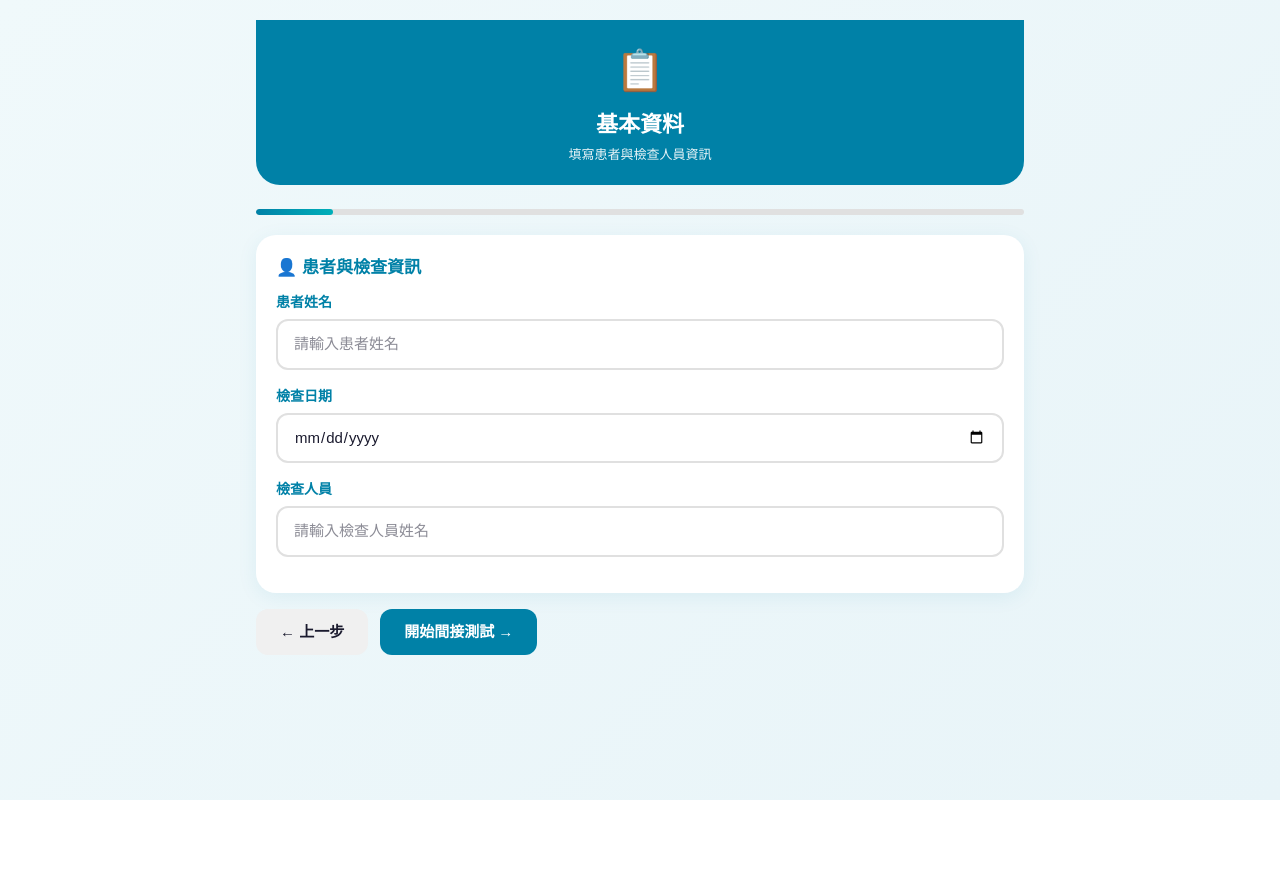
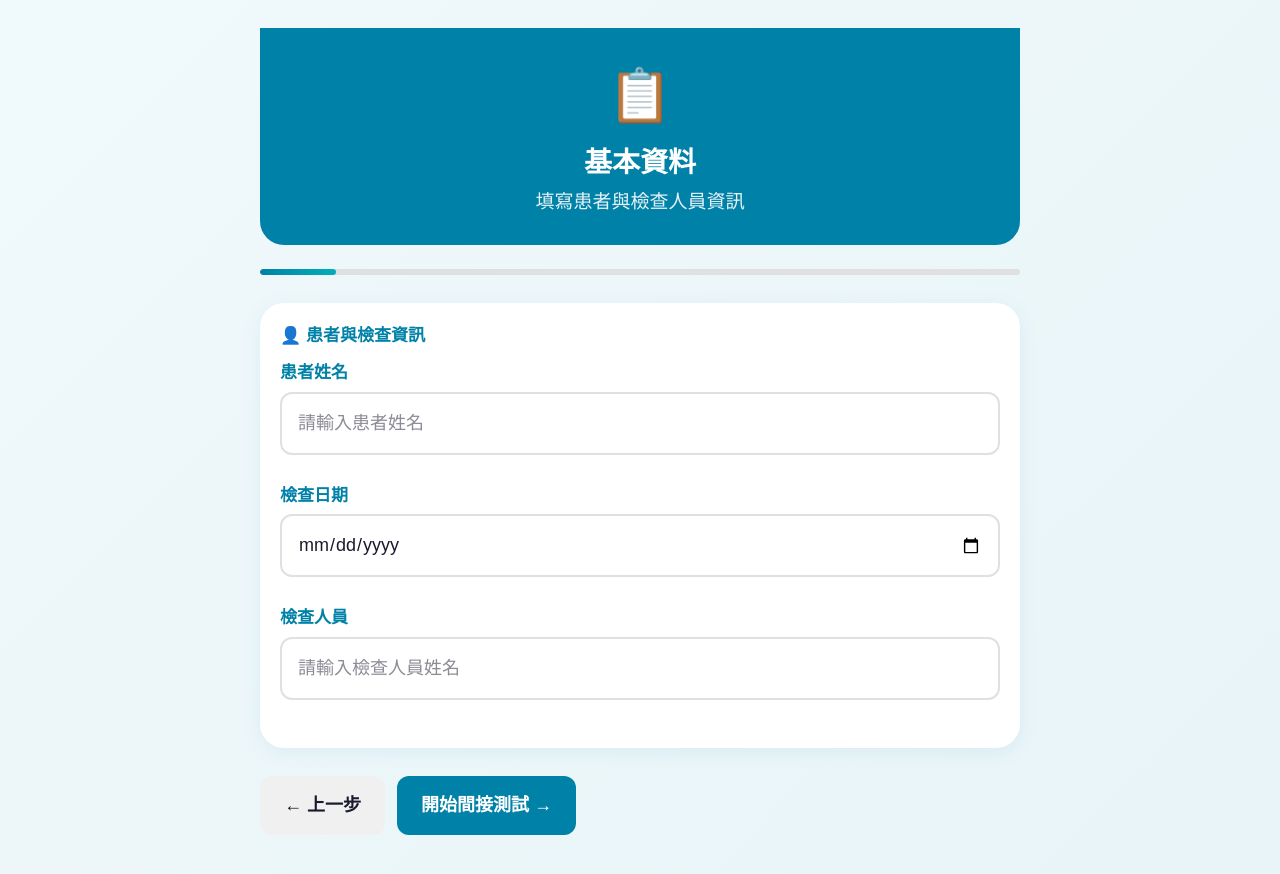
Before and after one commit to seedturtle/guss-t-app, a React (Vite) app: page /patient-info in a window 1280 px wide. Before the commit the page ends 800 px from the top, so only its background shows below. Built offline with nearby package versions, Linux system fonts and the light colour scheme.

Commit message:
fix: enlarge all font sizes for better readability

```diff
--- a/src/App.css
+++ b/src/App.css
@@ -30,33 +30,33 @@ body {
 .page {
   max-width: 800px;
   margin: 0 auto;
-  padding: 20px 16px 40px;
+  padding: 28px 20px 40px;
 }
 
 /* Header */
 .header {
   background: var(--primary);
   color: white;
-  padding: 20px 16px;
+  padding: 28px 20px;
   text-align: center;
   border-radius: 0 0 24px 24px;
   margin-bottom: 24px;
 }
 
 .header-icon {
-  font-size: 40px;
+  font-size: 52px;
   margin-bottom: 8px;
   display: block;
 }
 
 .header h1 {
-  font-size: 22px;
+  font-size: 28px;
   font-weight: 700;
   margin-bottom: 4px;
 }
 
 .header p {
-  font-size: 13px;
+  font-size: 19px;
   opacity: 0.9;
 }
 
@@ -65,7 +65,7 @@ body {
   height: 6px;
   background: #e0e0e0;
   border-radius: 3px;
-  margin-bottom: 20px;
+  margin-bottom: 28px;
   overflow: hidden;
 }
 
@@ -79,9 +79,9 @@ body {
 /* Card */
 .card {
   background: white;
-  border-radius: 20px;
+  border-radius: 24px;
   padding: 20px;
-  margin-bottom: 16px;
+  margin-bottom: 28px;
   box-shadow: 0 4px 20px rgba(0, 129, 167, 0.08);
 }
 
@@ -104,14 +104,14 @@ body {
   display: flex;
   align-items: center;
   justify-content: center;
-  font-size: 13px;
+  font-size: 19px;
   font-weight: 700;
   flex-shrink: 0;
 }
 
 /* Question */
 .question {
-  font-size: 16px;
+  font-size: 19px;
   font-weight: 600;
   color: var(--text);
   margin-bottom: 8px;
@@ -119,11 +119,11 @@ body {
 }
 
 .question-desc {
-  font-size: 12px;
+  font-size: 18px;
   color: #666;
-  margin-bottom: 16px;
-  line-height: 1.6;
-  padding: 8px 12px;
+  margin-bottom: 28px;
+  line-height: 2;
+  padding: 16px 16px;
   background: #f8f9fa;
   border-radius: 10px;
 }
@@ -145,7 +145,7 @@ body {
   background: white;
   cursor: pointer;
   transition: all 0.2s;
-  font-size: 15px;
+  font-size: 18px;
   font-weight: 500;
   text-align: left;
   width: 100%;
@@ -179,7 +179,7 @@ body {
 }
 
 .option-icon {
-  font-size: 24px;
+  font-size: 36px;
   flex-shrink: 0;
 }
 
@@ -188,7 +188,7 @@ body {
 }
 
 .option-score {
-  font-size: 12px;
+  font-size: 18px;
   opacity: 0.7;
 }
 
@@ -205,12 +205,12 @@ body {
 }
 
 .cartoon-icon {
-  font-size: 32px;
+  font-size: 38px;
   flex-shrink: 0;
 }
 
 .cartoon-text {
-  font-size: 12px;
+  font-size: 18px;
   color: var(--secondary);
   line-height: 1.5;
 }
@@ -219,7 +219,7 @@ body {
   display: block;
   margin-bottom: 4px;
   color: var(--primary);
-  font-size: 13px;
+  font-size: 19px;
 }
 
 /* Phase Badge */
@@ -228,10 +228,10 @@ body {
   align-items: center;
   gap: 6px;
   padding: 6px 14px;
-  border-radius: 20px;
-  font-size: 13px;
+  border-radius: 24px;
+  font-size: 19px;
   font-weight: 600;
-  margin-bottom: 16px;
+  margin-bottom: 28px;
 }
 
 .phase-badge.semi-solid {
@@ -255,9 +255,9 @@ body {
   align-items: center;
   justify-content: center;
   gap: 8px;
-  padding: 12px 24px;
+  padding: 16px 24px;
   border-radius: 12px;
-  font-size: 15px;
+  font-size: 18px;
   font-weight: 600;
   cursor: pointer;
   border: none;
@@ -306,7 +306,7 @@ body {
   background: linear-gradient(135deg, #ffe0e0, #fff5f5);
   border: 2px solid var(--accent);
   border-radius: 16px;
-  padding: 16px;
+  padding: 20px;
   margin: 16px 0;
   text-align: center;
 }
@@ -319,21 +319,21 @@ body {
 
 .stop-banner h3 {
   color: var(--accent);
-  font-size: 16px;
+  font-size: 19px;
   margin-bottom: 4px;
 }
 
 .stop-banner p {
-  font-size: 13px;
+  font-size: 19px;
   color: #666;
 }
 
 /* Score Display */
 .score-display {
   background: white;
-  border-radius: 20px;
+  border-radius: 24px;
   padding: 20px;
-  margin-bottom: 16px;
+  margin-bottom: 28px;
   text-align: center;
   box-shadow: 0 4px 20px rgba(0, 129, 167, 0.08);
 }
@@ -365,7 +365,7 @@ body {
   padding: 10px 14px;
   margin-bottom: 8px;
   border-radius: 10px;
-  font-size: 14px;
+  font-size: 17px;
   line-height: 1.5;
   display: flex;
   align-items: flex-start;
@@ -377,17 +377,17 @@ body {
 
 .rec-icon {
   flex-shrink: 0;
-  font-size: 18px;
+  font-size: 22px;
 }
 
 /* Input */
 .form-group {
-  margin-bottom: 16px;
+  margin-bottom: 28px;
 }
 
 .form-label {
   display: block;
-  font-size: 14px;
+  font-size: 17px;
   font-weight: 600;
   color: var(--primary);
   margin-bottom: 6px;
@@ -395,10 +395,10 @@ body {
 
 .form-input {
   width: 100%;
-  padding: 12px 16px;
+  padding: 16px 16px;
   border: 2px solid #e0e0e0;
   border-radius: 12px;
-  font-size: 15px;
+  font-size: 18px;
   font-family: inherit;
   transition: border-color 0.2s;
   background: white;
@@ -416,7 +416,7 @@ body {
   left: 0;
   right: 0;
   background: white;
-  padding: 12px 16px;
+  padding: 16px 16px;
   display: flex;
   gap: 12px;
   box-shadow: 0 -2px 10px rgba(0,0,0,0.1);
@@ -428,7 +428,7 @@ body {
   display: flex;
   justify-content: center;
   gap: 8px;
-  margin-bottom: 16px;
+  margin-bottom: 28px;
 }
 
 .phase-dot {
@@ -444,7 +444,7 @@ body {
 
 /* Step counter */
 .step-counter {
-  font-size: 12px;
+  font-size: 18px;
   color: #999;
   margin-bottom: 8px;
 }
@@ -453,13 +453,13 @@ body {
 .info-table {
   width: 100%;
   border-collapse: collapse;
-  margin-bottom: 16px;
+  margin-bottom: 28px;
 }
 
 .info-table td {
   padding: 10px 12px;
   border-bottom: 1px solid #f0f0f0;
-  font-size: 14px;
+  font-size: 17px;
 }
 
 .info-table td:first-child {
@@ -470,14 +470,14 @@ body {
 
 /* Result banner */
 .result-banner {
-  border-radius: 20px;
+  border-radius: 24px;
   padding: 24px;
-  margin-bottom: 16px;
+  margin-bottom: 28px;
   text-align: center;
 }
 
 .result-banner h2 {
-  font-size: 20px;
+  font-size: 26px;
   margin-bottom: 8px;
 }
 
@@ -498,7 +498,7 @@ body {
 
 .home-hero-icon {
   font-size: 60px;
-  margin-bottom: 16px;
+  margin-bottom: 28px;
   display: block;
 }
 
@@ -508,9 +508,9 @@ body {
 }
 
 .home-hero p {
-  font-size: 14px;
+  font-size: 17px;
   opacity: 0.9;
-  line-height: 1.6;
+  line-height: 2;
 }
 
 .home-steps {
@@ -523,7 +523,7 @@ body {
 .home-step {
   background: white;
   border-radius: 16px;
-  padding: 16px;
+  padding: 20px;
   display: flex;
   align-items: center;
   gap: 14px;
@@ -540,16 +540,16 @@ body {
   align-items: center;
   justify-content: center;
   font-weight: 700;
-  font-size: 15px;
+  font-size: 18px;
   flex-shrink: 0;
 }
 
 .home-step-text {
-  font-size: 15px;
+  font-size: 18px;
   font-weight: 600;
 }
 
 .home-step-sub {
-  font-size: 12px;
+  font-size: 18px;
   color: #888;
 }
```
